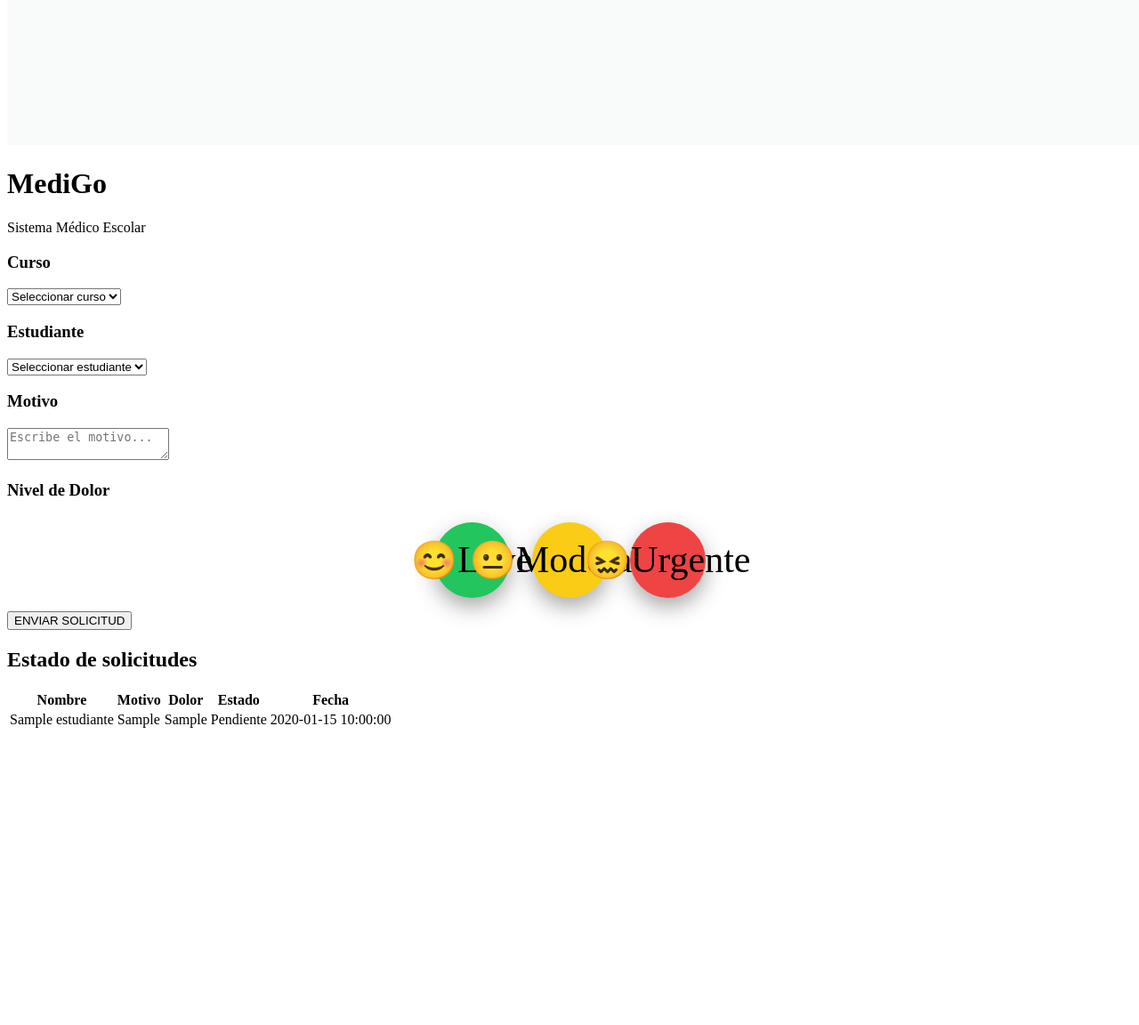
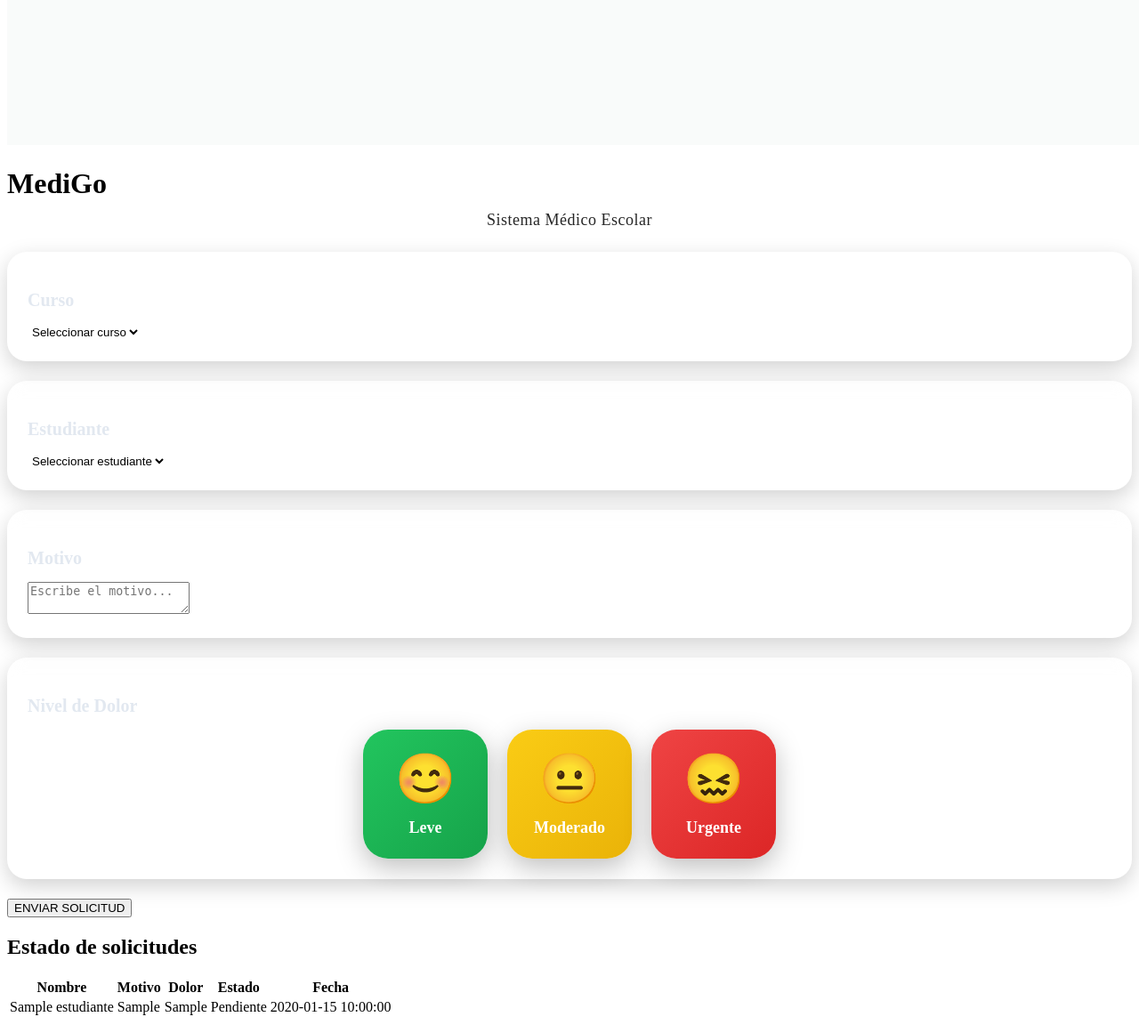
Before and after one commit to estebancabreraanimen2708com-cpu/medigo, a Flask app: page /solicitudes in a window 1280 px wide; the page is wider, and only the part inside the window is pictured. Shown: the part 1445-2597 px from the top of that part at 89% size. Before the commit the page ends 2263 px from the top of that part, so only its background shows below. Run offline with Flask 3, Linux system fonts and the light colour scheme; tables that the repository leaves empty or names only in its code hold one stand-in row (values such as "Sample post"); data that the repository does not hold is empty.

Commit message:
Update style.css

```diff
--- a/static/style.css
+++ b/static/style.css
@@ -1,9 +1,41 @@
+/* AGREGA ESTO AL FINAL DE style.css */
+
+.subtitulo{
+    text-align:center;
+    margin-top:-10px;
+    margin-bottom:25px;
+    opacity:.85;
+    font-size:18px;
+    letter-spacing:.5px;
+}
+
+.card-seccion{
+    background:rgba(255,255,255,.06);
+    border:1px solid rgba(255,255,255,.08);
+    border-radius:22px;
+    padding:22px;
+    margin-bottom:22px;
+    backdrop-filter:blur(10px);
+    box-shadow:
+    0 8px 25px rgba(0,0,0,.18);
+}
+
+.card-seccion h3{
+    margin-bottom:15px;
+    font-size:20px;
+    color:#e2e8f0;
+}
+
+.select-bosco{
+    background:rgba(255,255,255,.10);
+    border:1px solid rgba(255,255,255,.12);
+}
+
 .emociones{
     display:flex;
     justify-content:center;
-    gap:25px;
-    margin-top:25px;
-    margin-bottom:15px;
+    gap:22px;
+    flex-wrap:wrap;
 }
 
 .emociones input{
@@ -11,48 +43,68 @@
 }
 
 .cara{
-    width:85px;
-    height:85px;
-    border-radius:50%;
+    width:140px;
+    min-height:145px;
+    border-radius:28px;
     display:flex;
+    flex-direction:column;
     align-items:center;
     justify-content:center;
-    font-size:42px;
     cursor:pointer;
     transition:.25s;
-    box-shadow:0 10px 25px rgba(0,0,0,.35);
+    color:white;
+    font-weight:bold;
+    box-shadow:
+    0 10px 30px rgba(0,0,0,.25);
 }
 
 .cara:hover{
-    transform:scale(1.1);
+    transform:translateY(-8px) scale(1.03);
+}
+
+.emoji{
+    font-size:55px;
+    margin-bottom:12px;
+}
+
+.cara span{
+    font-size:18px;
 }
 
 .verde{
-    background:#22c55e;
+    background:linear-gradient(135deg,#22c55e,#16a34a);
 }
 
 .amarillo{
-    background:#facc15;
+    background:linear-gradient(135deg,#facc15,#eab308);
 }
 
 .rojo{
-    background:#ef4444;
+    background:linear-gradient(135deg,#ef4444,#dc2626);
 }
 
 .emociones input:checked + .cara{
-    transform:scale(1.15);
+
+    transform:scale(1.06);
+
     border:5px solid white;
-    box-shadow:0 0 25px rgba(255,255,255,.8);
+
+    box-shadow:
+    0 0 30px rgba(255,255,255,.6);
 }
 
 @media(max-width:700px){
+
     .cara{
-        width:65px;
-        height:65px;
-        font-size:32px;
+        width:100%;
+        min-height:120px;
     }
 
-    .emociones{
-        gap:15px;
+    .emoji{
+        font-size:42px;
+    }
+
+    .cara span{
+        font-size:16px;
     }
 }
```
